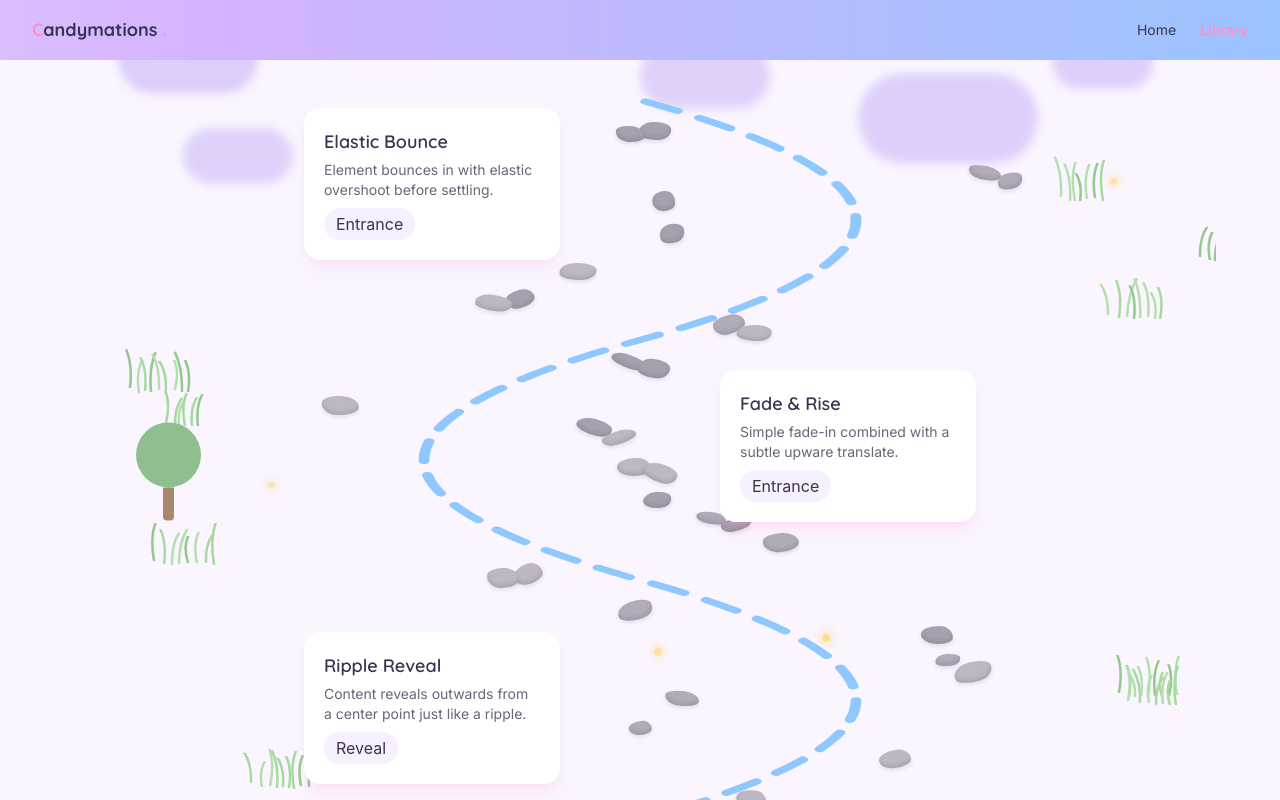
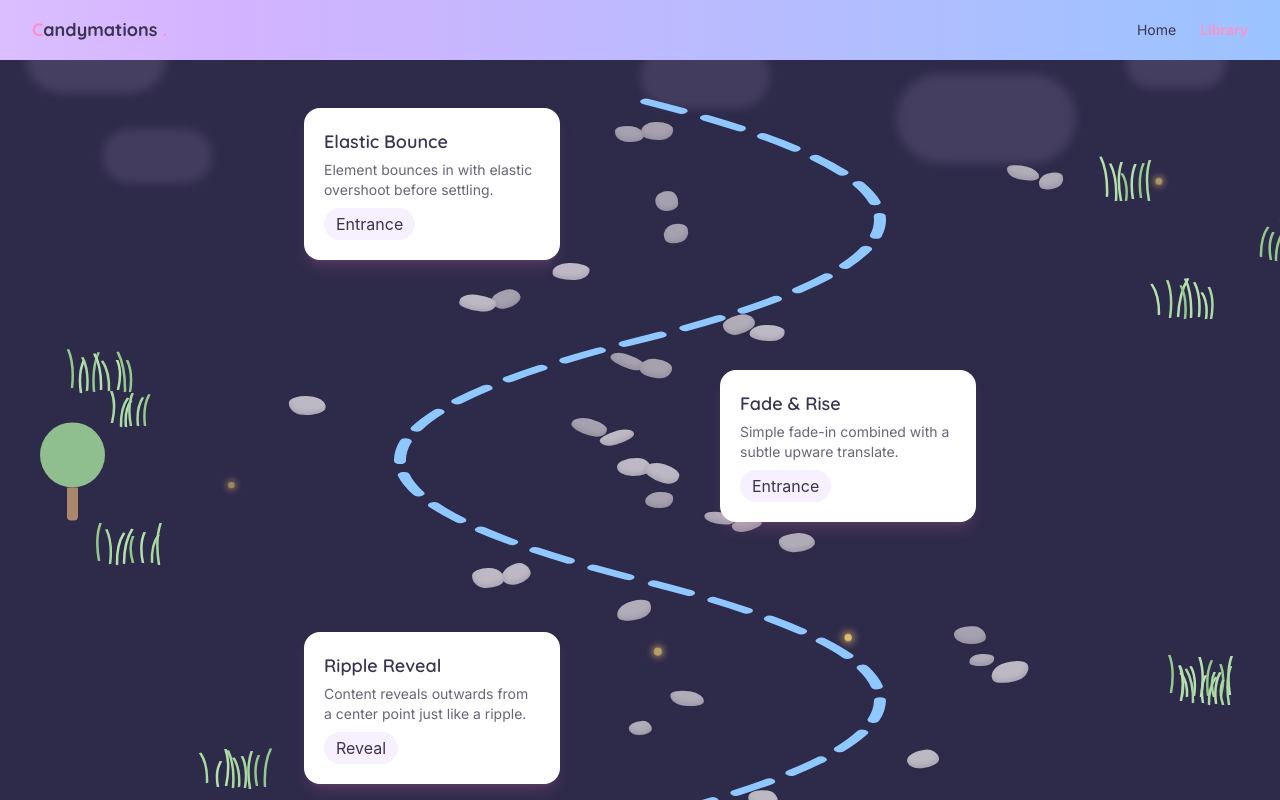
Before and after one commit to Krimzonn/Candymations, a React (Vite) app: page /library in a window 1280 px wide. Shown: the top 800 px of the page. Built offline with nearby package versions, Linux system fonts and the light colour scheme.

Commit message:
Added a Day/Night scroll animation

```diff
--- a/src/pages/Library.jsx
+++ b/src/pages/Library.jsx
@@ -36,13 +36,31 @@ function Library() {
     [0, -CONTENT_HEIGHT * 0.03],
   );
 
+  const skyColor = useTransform(
+    smoothProgress,
+    [0, 0.5, 1],
+    ["#FAF5FF", "#FBE8D9", "#2E2A4A"],
+  );
+
+  const cloudOpacity = useTransform(
+    smoothProgress,
+    [0, 0.6, 1],
+    [1, 0.6, 0.15],
+  );
+
+  const fireflyOpacity = useTransform(
+    smoothProgress,
+    [0, 0.4, 1],
+    [0.2, 0.6, 1],
+  );
+
   return (
-    <div
+    <motion.div
       ref={containerRef}
-      className="relative px-8 py-12 overflow-hidden max-w-6xl mx-auto"
-      style={{ minHeight: CONTENT_HEIGHT }}
+      className="relative py-12 overflow-hidden max-w-8xl mx-auto"
+      style={{ minHeight: CONTENT_HEIGHT, backgroundColor: skyColor }}
     >
-      <motion.div style={{ y: cloudY }}>
+      <motion.div style={{ y: cloudY, opacity: cloudOpacity }}>
         <SkyClouds />
       </motion.div>
       <River height={CONTENT_HEIGHT} />
@@ -53,7 +71,9 @@ function Library() {
         <TreeScenery count={animations.length} spacing={CARD_SPACING} />
       </motion.div>
 
-      <Fireflies count={animations.length + 5} spacing={CARD_SPACING} />
+      <motion.div style={{ opacity: fireflyOpacity }}>
+        <Fireflies count={animations.length + 5} spacing={CARD_SPACING} />
+      </motion.div>
 
       <div className="relative max-w-2xl mx-auto">
         {animations.map((anim, i) => (
@@ -66,7 +86,7 @@ function Library() {
           </div>
         ))}
       </div>
-    </div>
+    </motion.div>
   );
 }
 
```
